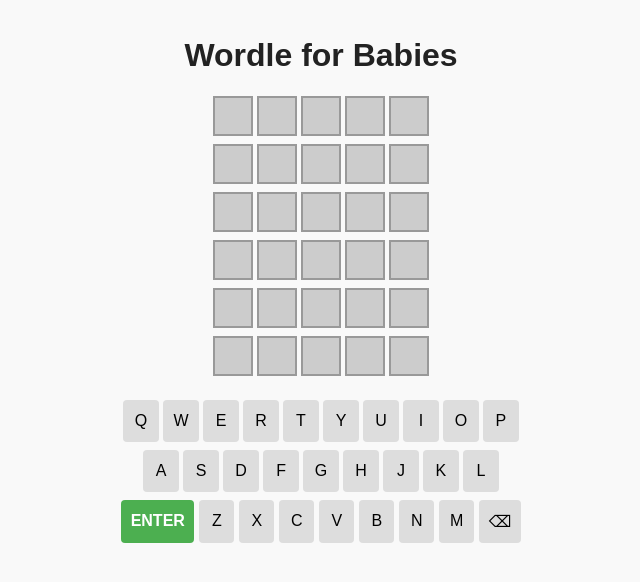
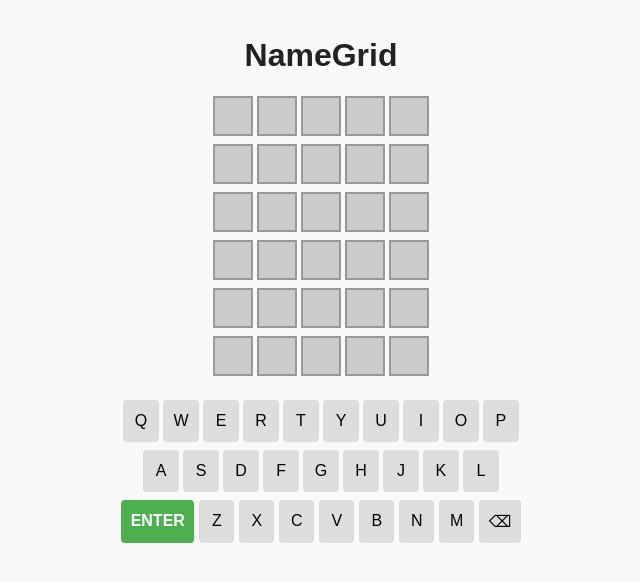
Before and after one commit to john-jacobs/namegrid, a React (Create React App) app: page / in a window 1280 px wide. Shown: the top 582 px of the page, without its empty margins (319-959 px from the left). Built offline with nearby package versions, Linux system fonts and the light colour scheme.

Commit message:
Updated some naming conventions

```diff
--- a/src/App.js
+++ b/src/App.js
@@ -121,7 +121,7 @@ function App() {
 
   return (
     <div className="app">
-      <h1>Wordle for Babies</h1>
+      <h1>NameGrid</h1>
 
       {solution ? (
         <>
```
